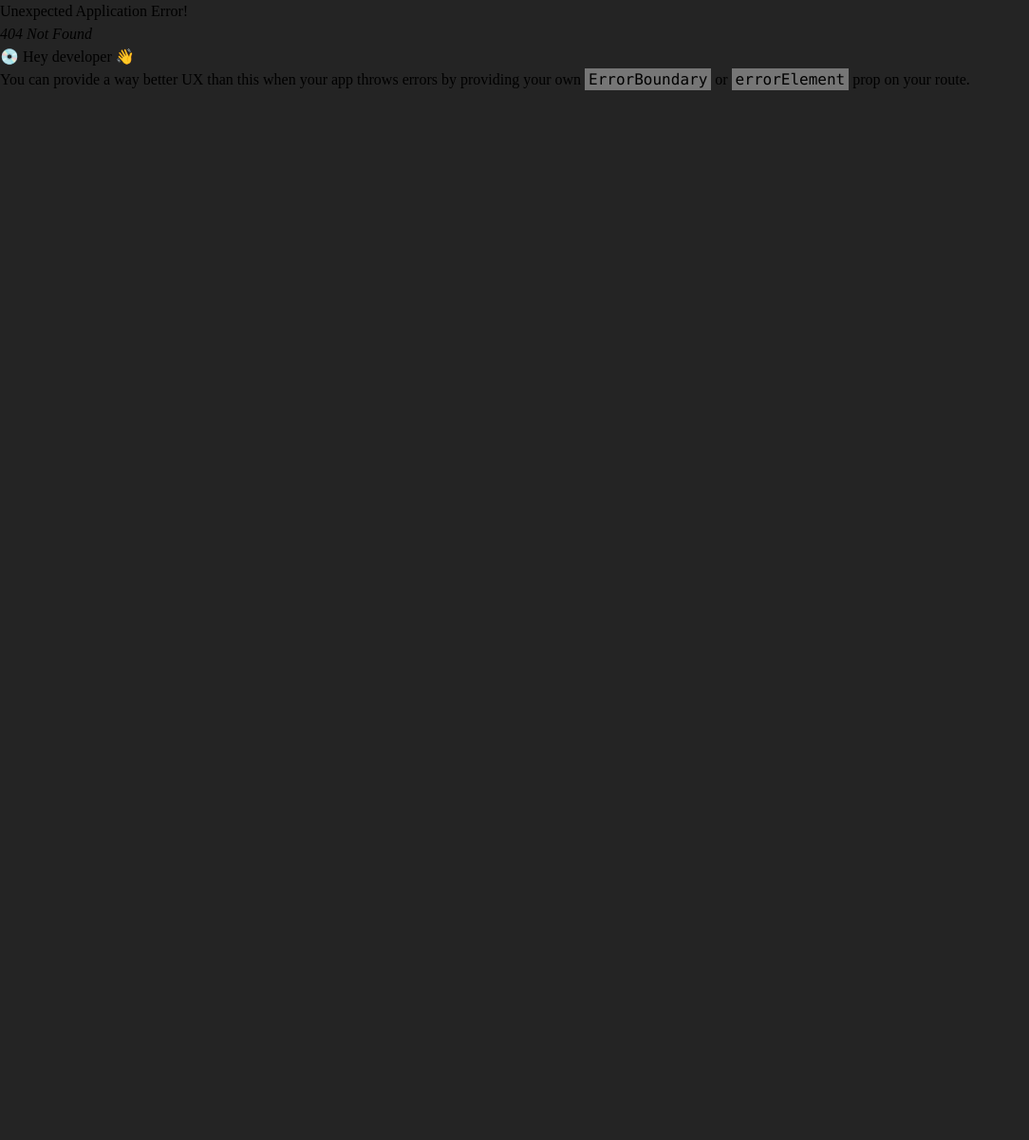
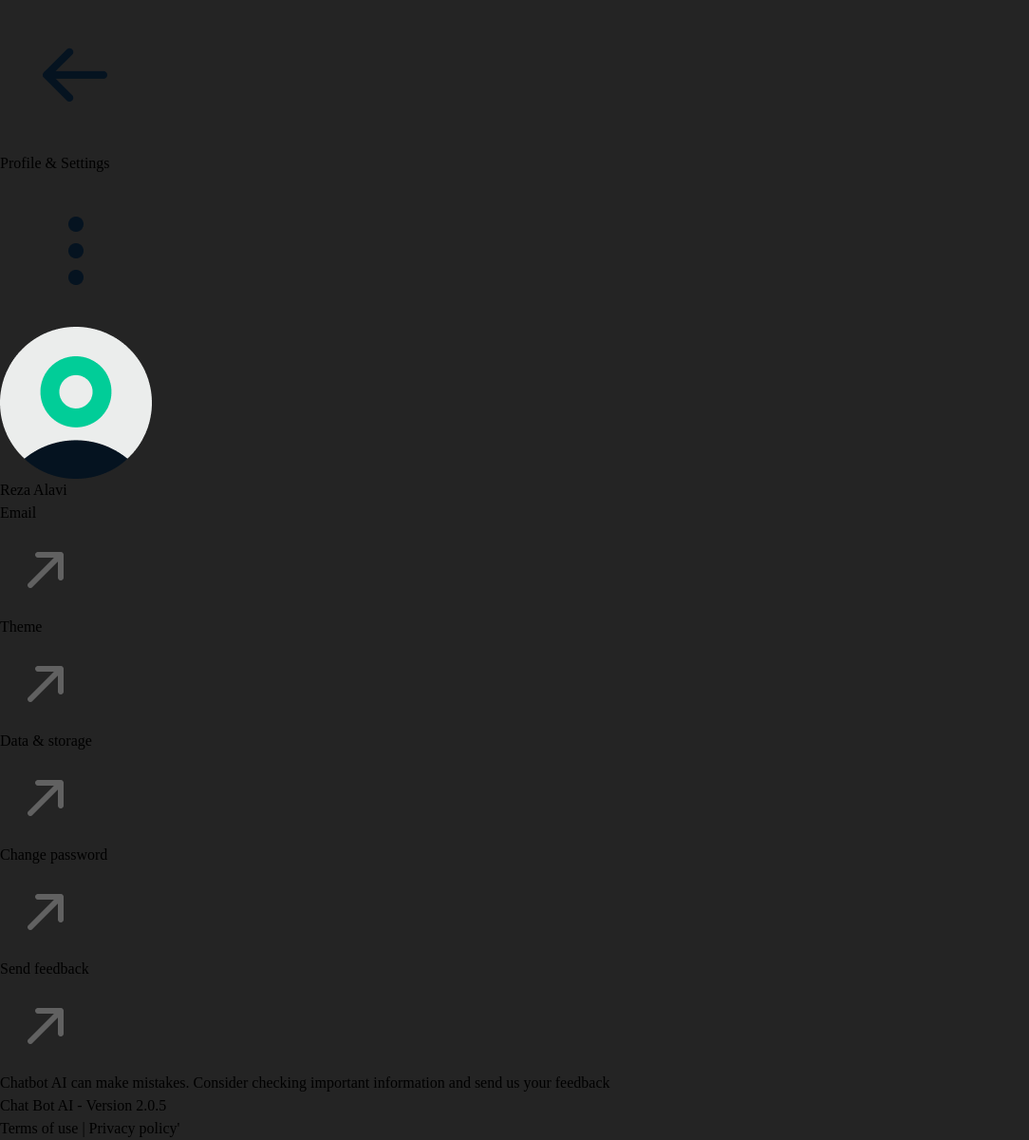
Before and after one commit to RiverJ2002/RiverAI, a React (Vite) app: page /HistoryPage/ProfilePage in a window 1280 px wide. Before the commit this address had no page. Shown: the whole page at 95% size, without its empty margins (0-1084 px from the left). Before the commit the page ends 800 px from the top, so only its background shows below. Built offline with nearby package versions, Linux system fonts and the light colour scheme; a web font is replaced by a local one.

Commit message:
ProfilePageCrafted

```diff
--- a/src/App.jsx
+++ b/src/App.jsx
@@ -5,6 +5,7 @@ import NormalLogin from './components/NormalLogin'
 import ChatPage from './components/ChatPage'
 
 import { createBrowserRouter , RouterProvider} from 'react-router-dom'
+import ProfilePage from './components/ProfilePage';
 
 
 
@@ -21,7 +22,14 @@ var router = createBrowserRouter([{
   path: '/HistoryPage/ChatPage',
   element: <ChatPage/>,
   errorElement: <div>404 not found</div>
+},
+
+{
+  path: '/HistoryPage/ProfilePage',
+  element: <ProfilePage/>,
+  errorElement: <div>404 not found</div>
 }
+
 ]);
 
 
--- a/src/components/HistoryPage.jsx
+++ b/src/components/HistoryPage.jsx
@@ -17,7 +17,11 @@ export default function HistoryPage(){
                         <p className="text-[20px] ml-[12px]">Back</p>
                     </Link>
 
-                    <img src={avatar_icon} alt="icon not found" className="w-[40px] h-[40px] mr-[16px]" />
+
+                    <Link to={"ProfilePage"}>
+                        <img src={avatar_icon} alt="icon not found" className="w-[40px] h-[40px] mr-[16px]" />
+                    </Link>
+
                 </section>
 
 
@@ -52,5 +56,11 @@ export default function HistoryPage(){
                     </div>
                 </section>
 
+
+                {/* showing previous chats here */}
+                <section>
+
+                </section>
+
             </section>
 }
--- /dev/null
+++ b/src/components/ProfilePage.jsx
@@ -0,0 +1,67 @@
+
+import icon_left from './images/icon_left.png'
+import avatar_icon from './images/avatar_icon.png'
+import kebab_icon from './images/kebab_icon.png'
+import expand_icon from './images/expand_icon.png'
+
+
+export default function ProfilePage(){
+
+    return  <section className="flex-col">
+                <nav className='flex justify-between items-center  bg-neutral-200'>
+
+                    <div className='flex items-center'>
+                        <img src={icon_left} alt="icon not found" className="w-[40px] h-[40px]" />
+                        <p className='text-[#051320] text-[20px] font-semibold	line-[24px]'>Profile & Settings</p>
+                    </div>
+
+                    <img src={kebab_icon} alt="icon not found" className="w-[40px] h-[40px]" />
+
+                </nav>
+
+                <section className='flex flex-col justify-center items-center bg-amber-300 box-border p-[24px]'>
+
+                    <img src={avatar_icon} alt="icon not found" className="w-[96px] h-[96px] mb-[24px] mt-[64px]" />
+
+                    <p className='text-[#051320] text-[22px] font-bold	line-[33px]'>Reza Alavi</p>
+
+                </section>
+
+
+                <section className='bg-violet-400 mt-[24px] box-border p-[24px]'>
+                    <div className='pb-[24px] border-b-2 flex justify-between'>
+                        <p className='text-[#051320] text-[18px] font-medium line-[24px]'>Email</p>
+                        <img src={expand_icon} alt="icon not found" className="w-[24px] h-[24px]" />
+                    </div>
+
+                    <div className='pb-[24px] pt-[24px] border-b-2 flex justify-between'>
+                    <p className='text-[#051320] text-[18px] font-medium line-[24px]'>Theme</p>
+                        <img src={expand_icon} alt="icon not found" className="w-[24px] h-[24px]" />
+                    </div>
+
+                    <div className='pb-[24px] pt-[24px] border-b-2 flex justify-between'>
+                        <p className='text-[#051320] text-[18px] font-medium line-[24px]'>Data & storage</p>
+                        <img src={expand_icon} alt="icon not found" className="w-[24px] h-[24px]" />
+                    </div>
+
+                    <div className='pb-[24px] pt-[24px] border-b-2 flex justify-between'>
+                        <p className='text-[#051320] text-[18px] font-medium line-[24px]'>Change password</p>
+                        <img src={expand_icon} alt="icon not found" className="w-[24px] h-[24px]" />
+                    </div>
+
+                    <div className='pt-[24px] flex justify-between mb-[12px]'>
+                        <p className='text-[#051320] text-[18px] font-medium line-[24px]'>Send feedback</p>
+                        <img src={expand_icon} alt="icon not found" className="w-[24px] h-[24px]" />
+                    </div>
+
+                    <p className='text-[#616161] text-[14px] line-[18px] font-normal'>Chatbot AI can make mistakes. Consider checking
+                        important information and send us your feedback</p>
+
+
+                    <p className='text-[#616161] text-[14px] line-[18px] font-normal mt-[112px] mb-[8px] text-center'>Chat Bot AI - Version 2.0.5</p>
+
+                    <p className='text-[#616161] text-[14px] line-[18px] font-normal text-center'>Terms of use | Privacy policy'</p>
+                </section>
+
+            </section>
+}
```
Also changed, not shown: src/components/images/expand_icon.png (added), src/components/images/kebab_icon.png (added).
